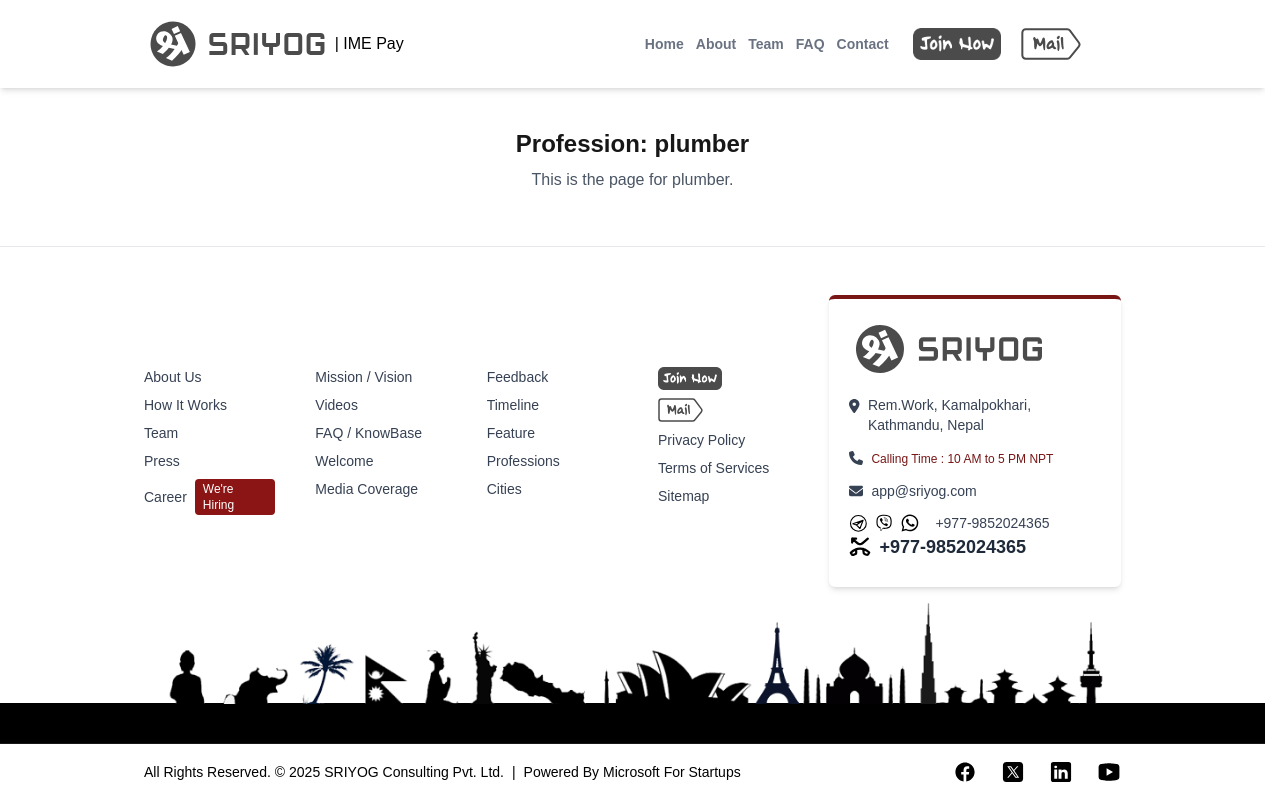
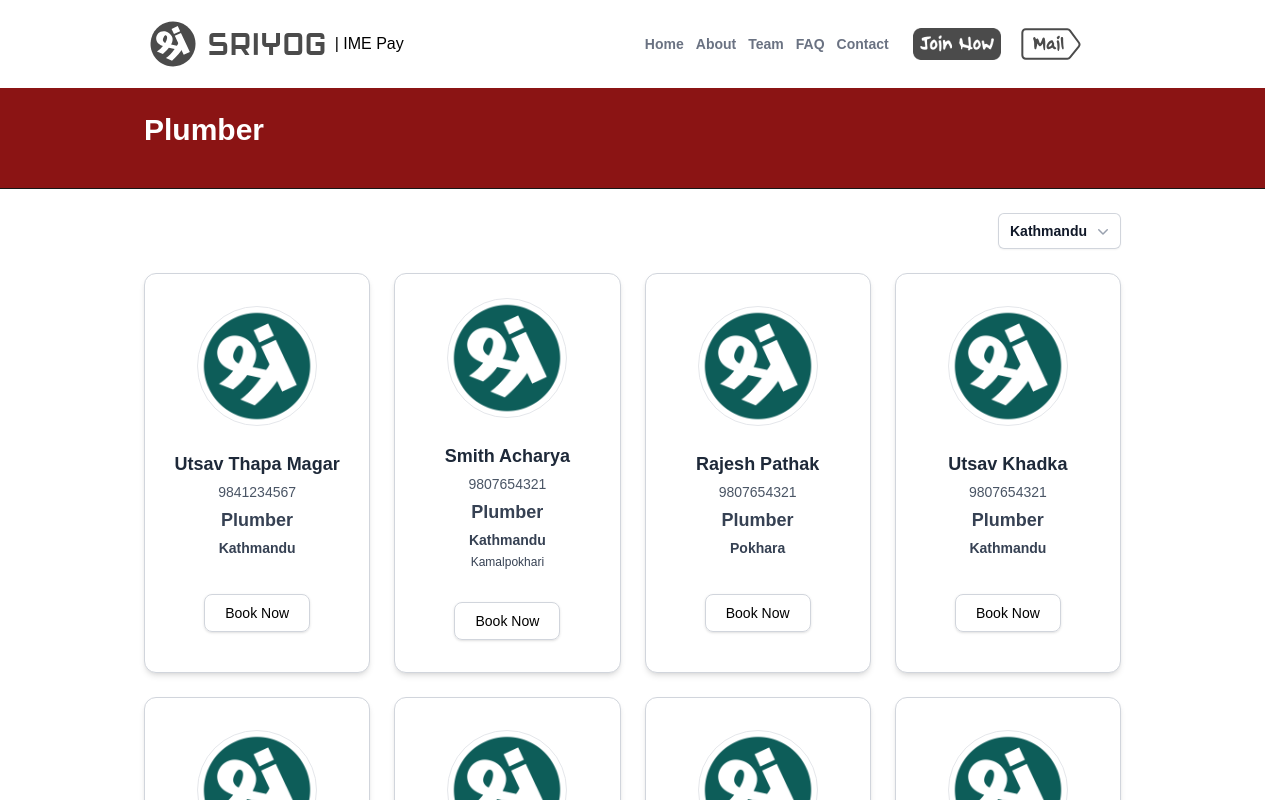
Before and after one commit to pracasupreti/sriyog.app, a Next.js app: page /professions/plumber in a window 1280 px wide. Shown: the top 800 px of the page. Built offline with nearby package versions, Linux system fonts and the light colour scheme.

Commit message:
plumber section completed

```diff
--- a/app/globals.css
+++ b/app/globals.css
@@ -28,3 +28,11 @@
 html {
   scrollbar-gutter: stable;
 }
+
+.swiper-button-prev {
+  @apply -left-8; /* Move more to the left */
+}
+
+.swiper-button-next {
+  @apply -right-8; /* Move more to the right */
+}
--- /dev/null
+++ b/app/professions/plumber/page.tsx
@@ -0,0 +1,206 @@
+import Image from "next/image";
+import RedSection from "@/components/RedSection";
+import type { Metadata } from "next";
+import Link from "next/link";
+import { Menu, MenuButton, MenuItem, MenuItems } from "@headlessui/react";
+import { ChevronDownIcon } from "@heroicons/react/20/solid";
+
+export const metadata: Metadata = {
+  title: "Plumber | SRIYOG App",
+  description: "Learn about SRIYOG, its mission, and impact.",
+};
+
+const professions = [
+  {
+    img: "/images/defaultlogo.png",
+    title: "Utsav Thapa Magar",
+    phone: "9841234567",
+    type: "Plumber",
+    address: "Kathmandu",
+  },
+  {
+    img: "/images/defaultlogo.png",
+    title: "Smith Acharya",
+    phone: "9807654321",
+    type: "Plumber",
+    address: "Kathmandu",
+    place: "Kamalpokhari",
+  },
+  {
+    img: "/images/defaultlogo.png",
+    title: "Rajesh Pathak",
+    phone: "9807654321",
+    type: "Plumber",
+    address: "Pokhara",
+  },
+  {
+    img: "/images/defaultlogo.png",
+    title: "Utsav Khadka",
+    phone: "9807654321",
+    type: "Plumber",
+    address: "Kathmandu",
+  },
+  {
+    img: "/images/defaultlogo.png",
+    title: "Roshan Bahadur",
+    phone: "9807654321",
+    type: "Plumber",
+    address: "Sunsari",
+  },
+  {
+    img: "/images/defaultlogo.png",
+    title: "Jiban Poudel",
+    phone: "9807654321",
+    type: "Plumber",
+    address: "Pokhara",
+  },
+  {
+    img: "/images/defaultlogo.png",
+    title: "Janak Khadka",
+    phone: "9807654321",
+    type: "Plumber",
+    address: "Rupandehi",
+  },
+  {
+    img: "/images/defaultlogo.png",
+    title: "Dipesh Parajuli",
+    phone: "9807654321",
+    type: "Plumber",
+    address: "Makwanpur",
+  },
+  {
+    img: "/images/defaultlogo.png",
+    title: "Udaya Raj",
+    phone: "9807654321",
+    type: "Plumber",
+    address: "Sunsari",
+  },
+];
+
+export default function FeaturesSection() {
+  return (
+    <>
+      <RedSection title="Plumber" />
+      <section className="w-full bg-white text-black pt-10">
+        <div className="max-w-screen-xl mx-auto px-3 sm:px-6 md:px-8 lg:px-36 py-4">
+          <div className="w-full flex justify-end p-4 px-0 py-4 -mt-12 mb-2">
+            <Menu as="div" className="relative inline-block text-left">
+              <div>
+                <MenuButton className="inline-flex w-full justify-center gap-x-1.5 rounded-md bg-white px-3 py-2 text-sm font-semibold text-gray-900 shadow-xs ring-1 ring-gray-300 ring-inset hover:bg-gray-50">
+                  Kathmandu
+                  <ChevronDownIcon
+                    aria-hidden="true"
+                    className="-mr-1 size-5 text-gray-400"
+                  />
+                </MenuButton>
+              </div>
+
+              <MenuItems
+                transition
+                className="absolute right-0 z-10 mt-2 w-56 origin-top-right rounded-md bg-white shadow-lg ring-1 ring-black/5 transition focus:outline-hidden data-closed:scale-95 data-closed:transform data-closed:opacity-0 data-enter:duration-100 data-enter:ease-out data-leave:duration-75 data-leave:ease-in"
+              >
+                <div className="py-1">
+                  <MenuItem>
+                    <a
+                      href="#"
+                      className="block px-4 py-2 text-sm text-gray-700 data-focus:bg-gray-100 data-focus:text-gray-900 data-focus:outline-hidden"
+                    >
+                      Pokhara
+                    </a>
+                  </MenuItem>
+                  <MenuItem>
+                    <a
+                      href="#"
+                      className="block px-4 py-2 text-sm text-gray-700 data-focus:bg-gray-100 data-focus:text-gray-900 data-focus:outline-hidden"
+                    >
+                      Chitwan
+                    </a>
+                  </MenuItem>
+                  <MenuItem>
+                    <a
+                      href="#"
+                      className="block px-4 py-2 text-sm text-gray-700 data-focus:bg-gray-100 data-focus:text-gray-900 data-focus:outline-hidden"
+                    >
+                      Biratnagar
+                    </a>
+                  </MenuItem>
+                  <MenuItem>
+                    <a
+                      href="#"
+                      className="block px-4 py-2 text-sm text-gray-700 data-focus:bg-gray-100 data-focus:text-gray-900 data-focus:outline-hidden"
+                    >
+                      Janakpur
+                    </a>
+                  </MenuItem>
+                  <MenuItem>
+                    <a
+                      href="#"
+                      className="block px-4 py-2 text-sm text-gray-700 data-focus:bg-gray-100 data-focus:text-gray-900 data-focus:outline-hidden"
+                    >
+                      Birgunj
+                    </a>
+                  </MenuItem>
+                  <MenuItem>
+                    <a
+                      href="#"
+                      className="block px-4 py-2 text-sm text-gray-700 data-focus:bg-gray-100 data-focus:text-gray-900 data-focus:outline-hidden"
+                    >
+                      Dharan
+                    </a>
+                  </MenuItem>
+                </div>
+              </MenuItems>
+            </Menu>
+          </div>
+
+          <div className="grid grid-cols-1 sm:grid-cols-2 md:grid-cols-4 gap-6 ">
+            {professions.map((item, index) => (
+              <div
+                key={index}
+                className="flex flex-col items-center text-center rounded-xl p-2 min-h-[400px] shadow-md border border-gray-300 bg-white hover:shadow-xl transition duration-300"
+              >
+                <Link
+                  href={`/professions/${item.title
+                    .toLowerCase()
+                    .replace(/\s+/g, "-")}`}
+                  className="block w-full h-full flex flex-col items-center justify-center -mt-2"
+                >
+                  <Image
+                    src={`${item.img}`}
+                    alt={`${item.title} Icon`}
+                    width={120}
+                    height={120}
+                    className="mx-auto mb-4 mt-2 rounded-full border border-gray-200"
+                  />
+                  <span className="text-lg font-semibold text-gray-800 mt-2 hover:text-[#8b1414] transition">
+                    {item.title}
+                  </span>
+                  <span className="text-sm font-medium text-gray-600 mt-1">
+                    {item.phone}
+                  </span>
+                  <span className="text-lg font-bold text-gray-700 mt-1">
+                    {item.type}
+                  </span>
+                  <span className="text-sm font-bold text-gray-700 mt-1">
+                    {item.address}
+                  </span>
+                  <span className="text-xs font-medium text-gray-700 mt-1">
+                    {item.place}
+                  </span>
+
+                  <button
+                    type="button"
+                    className="mt-8 text-black border border-gray-300 hover:bg-[#8b1414] hover:text-white cursor-pointer transition duration-200 font-medium rounded-lg text-sm px-5 py-2 shadow-sm"
+                  >
+                    Book Now
+                  </button>
+                </Link>
+              </div>
+            ))}
+          </div>
+        </div>
+      </section>
+      <section className="w-full pt-10 pb-10 border-b border-gray-300"></section>
+    </>
+  );
+}
--- a/next.config.ts
+++ b/next.config.ts
@@ -1,7 +1,17 @@
 import type { NextConfig } from "next";
 
 const nextConfig: NextConfig = {
-  devIndicators: false
+  devIndicators: false,
+  images: {
+    remotePatterns: [
+      {
+        protocol: 'https',
+        hostname: 'placehold.co',
+        port: '',
+        pathname: '/**',
+      },
+    ],
+  },
 };
 
 export default nextConfig;
--- a/package.json
+++ b/package.json
@@ -13,12 +13,15 @@
     "@fortawesome/fontawesome-svg-core": "^6.7.2",
     "@fortawesome/free-solid-svg-icons": "^6.7.2",
     "@fortawesome/react-fontawesome": "^0.2.2",
+    "@headlessui/react": "^2.2.4",
     "@heroicons/react": "^2.2.0",
+    "flowbite": "^3.1.2",
     "intl-tel-input": "^25.3.1",
     "next": "15.3.2",
     "react": "^19.0.0",
     "react-dom": "^19.0.0",
-    "react-icons": "^5.5.0"
+    "react-icons": "^5.5.0",
+    "swiper": "^11.2.8"
   },
   "devDependencies": {
     "@tailwindcss/postcss": "^4",
```
Also changed, not shown: 1 other file (tests, documents, lock files or other folders).
